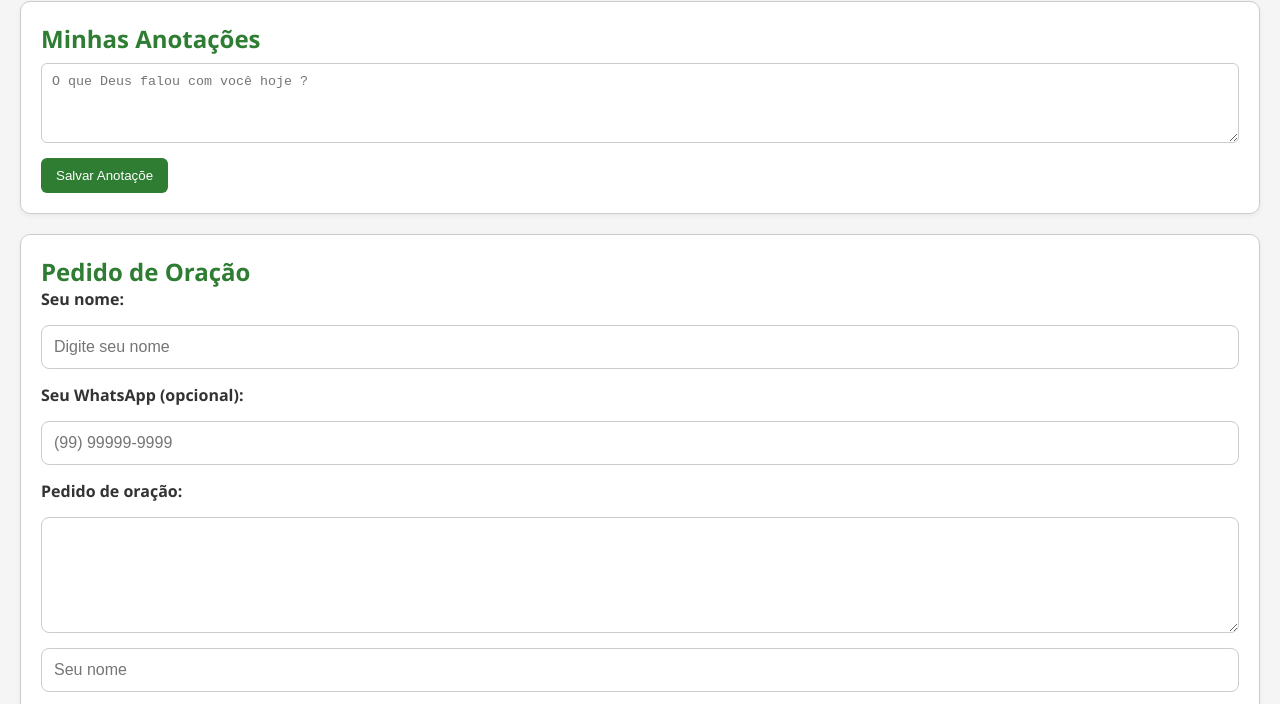
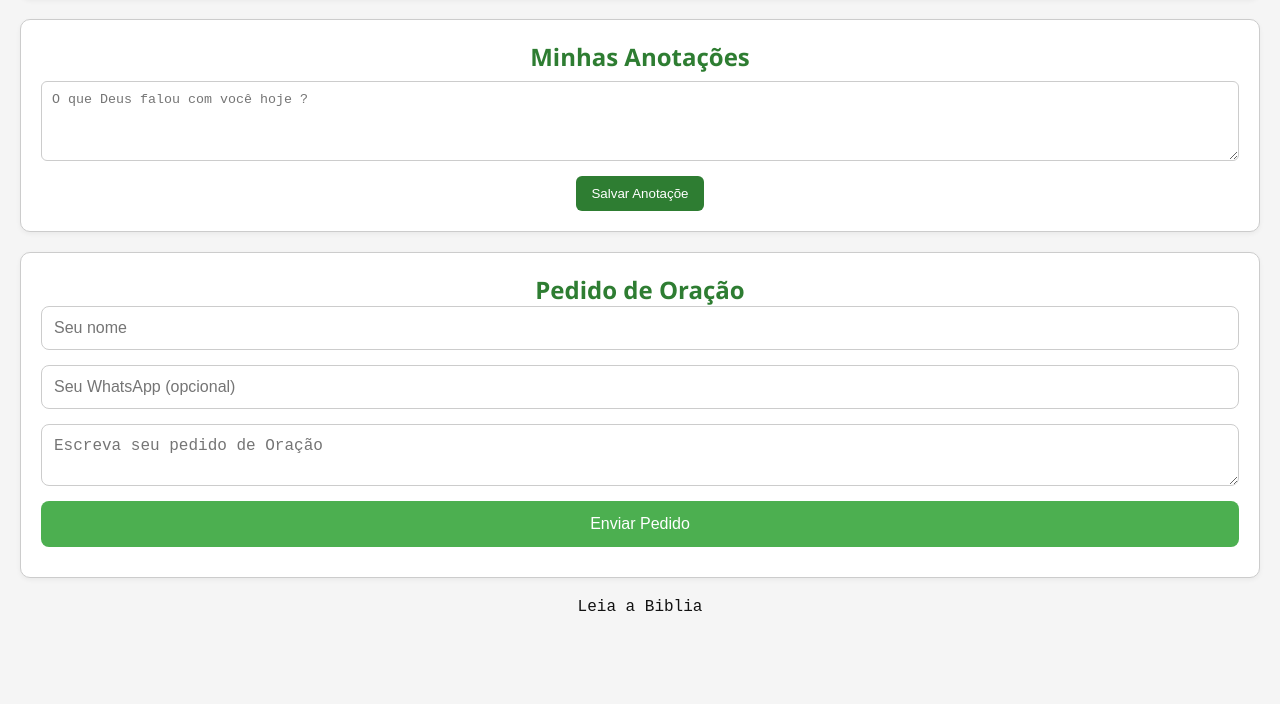
Before and after one commit to OtavioHenrique-Git/Portal-Devocional, a plain HTML site: page index.html in a window 1280 px wide. Shown: the part 226-930 px from the top of the page. After the commit the page ends 862 px from the top, so only its background shows below. Drawn offline with Linux system fonts and the light colour scheme.

Commit message:
alterei algumas coisas visual no CSS

```diff
--- a/index.html
+++ b/index.html
@@ -27,19 +27,11 @@
         <section id="pedido-oracao">
     <h2>Pedido de Oração</h2>
         <form id="form-oracao">
-        <label for="nome">Seu nome:</label>
-        <input type="text" id="nome" name="nome" required    placeholder="Digite seu nome">
-
-        <label for="whatsapp">Seu WhatsApp (opcional):</label>
-        <input type="text" id="whatsapp" name="whatsapp" placeholder="(99) 99999-9999">
-
-        <label for="mensagem">Pedido de oração:</label>
-        <textarea id="mensagem" name="mensagem" rows="5" required></textarea>
 
 <form action="https://formsubmit.co/hotavio.silva11@gmail.com" method="POST">
   <input type="text" name="name" placeholder="Seu nome" required>
   <input type="text" name="whatsapp" placeholder="Seu WhatsApp (opcional)">
-  <textarea name="message" placeholder="Escreva seu pedido" required></textarea>
+  <textarea name="message" placeholder="Escreva seu pedido de Oração" required></textarea>
 
   <!-- Proteção contra spam -->
   <input type="hidden" name="_captcha" value="false">
--- a/style.css
+++ b/style.css
@@ -19,10 +19,11 @@
     align-items: center;
     margin-bottom: 30px;
 }
+
 h1 {
     font-size: 28px;
     color: #2e7d32;
-}
+  }
 
 #toggle-theme{
     padding: 8px 12px;
@@ -39,10 +40,6 @@
   gap: 15px;
 }
 
-#pedido-oracao label {
-font-weight: bold;
-  color: #333;
-}
 #pedido-oracao input[type="text"],
 #pedido-oracao textarea {
   padding: 12px;
@@ -71,6 +68,12 @@
   background-color: #45a049;
 }
 
+#versiculo-texto, #versiculo {
+  font-size: 20px;
+}
+
+
+
 
 main section {
     background-color: white;
@@ -78,7 +81,8 @@
     border-radius: 10px;
     padding: 20px;
     margin-bottom: 20px;
-    box-shadow: 0 2px 5px rgba(0, 0, 0, 0.05)
+    box-shadow: 0 2px 5px rgba(0, 0, 0, 0.05);
+    text-align: center;
 }
 
 section {
```
